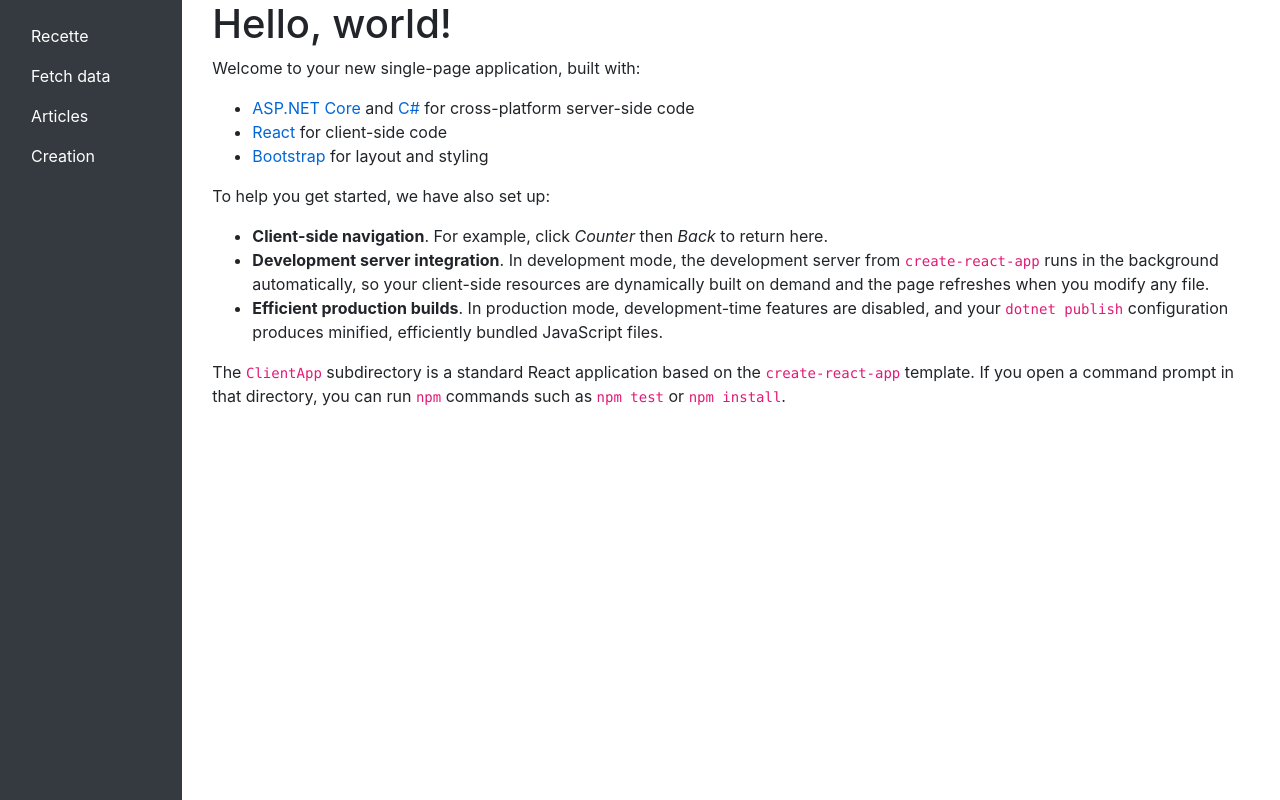
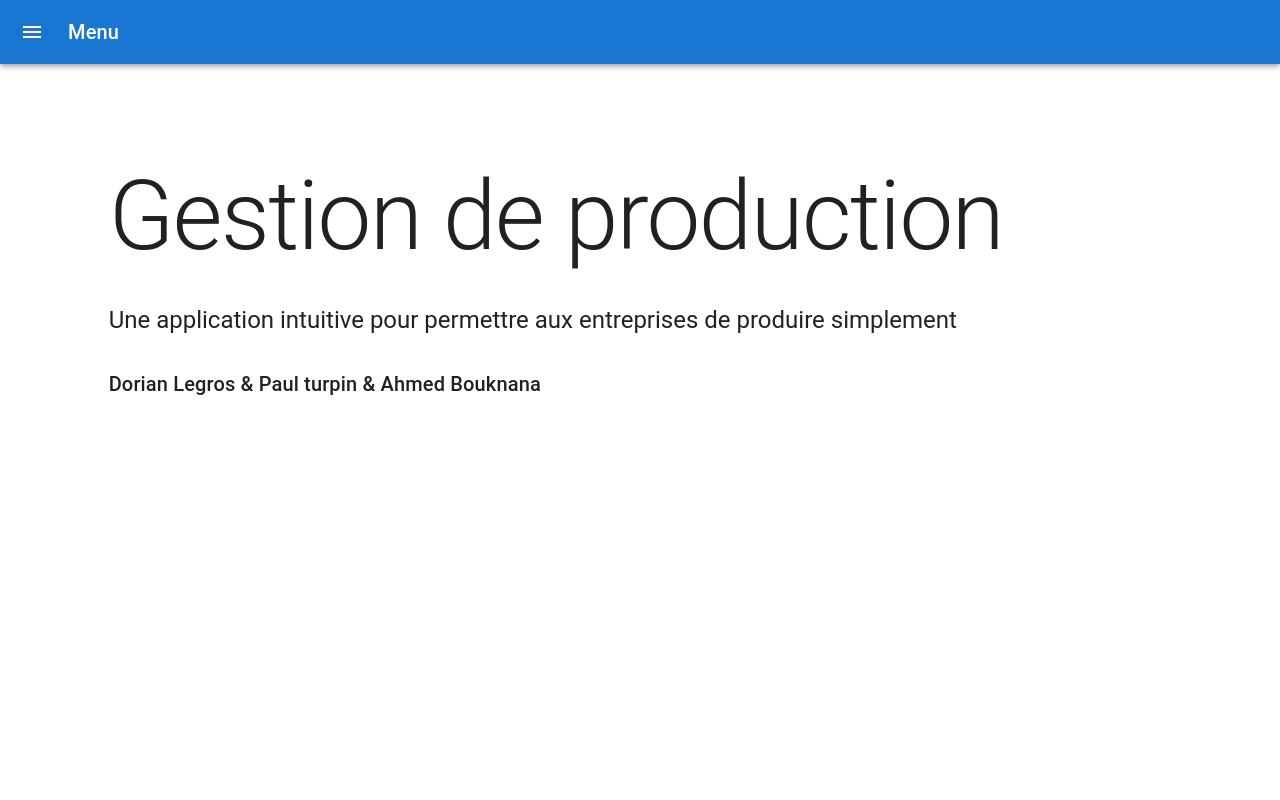
Before and after one commit to Druxys/projet-fil-rouge, a React (Create React App) app in the folder ClientApp/: page / in a window 1280 px wide. Built offline with nearby package versions, Linux system fonts and the light colour scheme.

Commit message:
front modifié

```diff
--- a/ClientApp/public/index.html
+++ b/ClientApp/public/index.html
@@ -1,7 +1,7 @@
 <!DOCTYPE html>
 <html lang="en">
-  <head>
-    <meta charset="utf-8">
+<head>
+
     <meta name="viewport" content="width=device-width, initial-scale=1, shrink-to-fit=no">
     <meta name="theme-color" content="#000000">
 
@@ -22,7 +22,8 @@
       Learn how to configure a non-root public URL by running `npm run build`.
     -->
     <title>ProjetFilBleu_AppBureauxDEtudes</title>
-  </head>
+    <meta charset="UTF-8">
+</head>
   <body>
     <noscript>
       You need to enable JavaScript to run this app.
--- a/ClientApp/src/App.js
+++ b/ClientApp/src/App.js
@@ -20,12 +20,6 @@
                     <Route exact path="/">
                         <Home />
                     </Route>
-                    <Route path="/counter">
-                        <Counter />
-                    </Route>
-                    <Route path="/fetch-data">
-                        <Fettchdata />
-                    </Route>
                     <Route path="/articles">
                         <Articles />
                     </Route>
--- a/ClientApp/src/components/ArticleDetails.js
+++ b/ClientApp/src/components/ArticleDetails.js
@@ -107,9 +107,12 @@
                                 }}
                             />
                             </Grid>
-                        <Grid item xs={12}>
-                                <input  type="submit" />
+
+                            <Grid item xs={6}>
+                                <Button fullWidth variant="contained" type="submit" > Lancer</Button>
+                               {/* <input  type="submit" />*/}
                             </Grid>
+
 
                         </form>
                     </Grid>
--- a/ClientApp/src/components/Articles.js
+++ b/ClientApp/src/components/Articles.js
@@ -2,9 +2,12 @@
 
 import { useHistory } from 'react-router-dom';
 import { DataGrid } from '@mui/x-data-grid';
-import DeleteIcon from '@mui/icons-material/Delete';
-import IconButton from '@mui/material/IconButton';
 
+
+import {
+    Grid,
+    Typography
+} from '@mui/material';
 export const Articles = (props) => {
     let history = useHistory();
     const [articles, setArticles] = useState();
@@ -19,79 +22,71 @@
 
         setArticles(resultData);
     }
-
     useEffect(() => {
-
         getArticlesData();
-
     }, []);
+    const localizedTextsMap = {
+        columnMenuUnsort: "Sans tri",
+        columnMenuSortAsc: "Trier par ASC",
+        columnMenuSortDesc: "Trier par DESC",
+        columnMenuFilter: "Filtrer",
+        columnMenuHideColumn: "Masquer colonne",
+        columnMenuShowColumns: "Afficher colonne"
+    };
 
     const columns = [
-        { field: 'id', headerName: 'ID', width: 70 },
-        { field: 'code', headerName: 'Code', width: 130 },
-        { field: 'libelle', headerName: 'Libellé', width: 130 },
+        { field: 'Id', headerName: 'ID', width: 70 },
+        { field: 'Code', headerName: 'Code', width: 130 },
+        { field: 'Label', headerName: 'Libellé', width: 130 },
         {
-            field: 'categorie',
+            field: 'CategoryId',
             headerName: 'Catégorie',
             width: 90,
         },
-        {
-            field: 'action',
-            headerName: 'Actions',
-            sortable: false,
-            width: 160,
-            renderCell: (params) => (
-                <IconButton onClick={() => alert("delete")}>
-                    <DeleteIcon />
-                </IconButton>
-            )
+        //{
+        //    field: 'action',
+        //    headerName: 'Actions',
+        //    sortable: false,
+        //    width: 160,
+        //    renderCell: (params) => (
+        //        <IconButton onClick={() => alert("delete")}>
+        //            <DeleteIcon />
+        //        </IconButton>
+        //    )
 
-        },
+        //},
     ];
 
-    console.log(articles)
     return (
+        <>
+            {!articles ?
+                <Grid container rowSpacing={1} columnSpacing={{ xs: 1, sm: 2, md: 3 }}>
+                    <Grid mb="2rem" item xs={12}>
+                        <Typography variant="h4" component="h3">
+                            Pas de données
+                        </Typography>
+                    </Grid>
+                </Grid> :
+                <Grid container rowSpacing={1} columnSpacing={{ xs: 1, sm: 2, md: 3 }}>
+                    <Grid mb="2rem" item xs={12}>
                         <DataGrid
                             rows={!!articles ? articles : []}
                             columns={columns}
                             pageSize={20}
+                            autoHeight
                             rowsPerPageOptions={[5]}
-
+                            localeText={localizedTextsMap}
                             onRowClick={(e) => {
                                 handleDetail(e.id);
                             }}
 
                         />
-        //<table className='table table-striped table-hover' aria-labelledby="tabelLabel">
-        //    <thead>
-        //        <tr>
-        //            <th>Code</th>
-        //            <th>Libellé</th>
-        //            <th>Catégorie</th>
-        //            <th>Actions</th>
-        //        </tr>
-        //    </thead>
-        //    <tbody>
-        //        {articles?.map(article =>
-        //            <tr key={article.id}
-        //                onClick={(e) => {
-        //                    console.log("lala" + article.id)
-        //                    e.stopPropagation();
-        //                    handleDetail(article.id);
-        //                }}>
-        //                <td>{article.code}</td>
-        //                <td>{article.libelle}</td>
-        //                <td>{article.id_categorie}</td>
-        //                <td>
-        //                    <button type="button" className="btn btn-primary"><i className="far fa-eye"></i></button>
-        //                    <button type="button" className="btn btn-success"><i className="fas fa-edit"></i></button>
-        //                    <button type="button" className="btn btn-danger"><i className="far fa-trash-alt"></i></button>
-        //                </td>
-        //            </tr>
-        //        )}
-        //    </tbody>
-        //</table>
-    )
-
+                    </Grid>
+                </Grid>
 
             }
+
+        </>
+
+    )
+}
--- a/ClientApp/src/components/ArticlesForm.js
+++ b/ClientApp/src/components/ArticlesForm.js
@@ -16,9 +16,7 @@
 
     const [operationValue, setOperationValue] = useState()
     const [categoryValue, setCategoryValue] = useState()
-
-    //console.log(watch("example")); // watch input value by passing the name of it
-
+    const [test, settest] = useState(false)
 
     const getArticlesData = async () => {
         const response = await fetch('articles');
@@ -27,9 +25,6 @@
         setArticles(resultData);
     }
 
-    useEffect(() => {
-        getArticlesData();
-    }, []);
 
     const getCategoriesData = async () => {
         const response = await fetch('categories');
@@ -37,10 +32,8 @@
         const resultData = JSON.parse(data)
         setCategories(resultData);
     }
-    //console.log(dataList)
-    useEffect(() => {
-        getCategoriesData();
-    }, []);
+
+
 
     const getOperationsData = async () => {
         const response = await fetch('operations');
@@ -50,6 +43,8 @@
     }
 
     useEffect(() => {
+        getArticlesData();
+        getCategoriesData();
         getOperationsData();
     }, []);
 
@@ -68,9 +63,6 @@
         label: operation.libelle,
         value: operation.code,
     }));
-
-
-
 
     const handleChange = (e, index) => {
         const { name, value } = e.target;
@@ -124,12 +116,14 @@
         })
             .then(response => {
                 console.log("Status: ", response.status);
+                settest(true);
+                console.log(test);
                 console.log("Data: ", response.data);
             }).catch(error => {
                 console.error('Something went wrong!', error);
             });
     };
-
+    console.log(test);
     const ref0 = useRef();
     return (
         <Box sx={{ flexGrow: 1 }} mt="10rem">
@@ -147,7 +141,7 @@
                         <TextField fullWidth  {...register("codeArticleNew", { required: true })} label="Code article" />
                         {errors.exampleRequired && <span>This field is required</span>}
                     </Grid>
-                    <Grid item xs={12}>
+                    <Grid mt="2rem" item xs={12}>
                         <FormControl fullWidth >
                             <InputLabel id="codeCategorie">Catégorie</InputLabel>
 
@@ -236,7 +230,7 @@
 
 
                                 {dataList.length - 1 === index && dataList.length < 2 && (
-                                    <Box >
+                                    <Box ml="2rem">
                                         <Typography variant="h6" component="h6">
                                             Ajouter un composant
                                         </Typography>
@@ -250,7 +244,7 @@
 
                         </>
                     ))}
-                    <Grid item xs={12}>
+                    <Grid mt="2rem" item xs={12}>
                         <FormControl fullWidth >
                             <InputLabel id="codeOperation">Opération</InputLabel>
 
@@ -273,8 +267,9 @@
                             </Select>
                         </FormControl>
                     </Grid>
-                    <Grid item xs={6}>
-                        <input type="submit" />
+                    <Grid mt="4rem" item xs={6}>
+                        <Button fullWidth variant="contained" type="submit" > Créer</Button>
+                        {/*<input type="submit" />*/}
                     </Grid>
                 </Grid>
 
--- a/ClientApp/src/components/Home.js
+++ b/ClientApp/src/components/Home.js
@@ -1,25 +1,26 @@
 import React, { Component } from 'react';
+
+import {
+    Typography
+} from '@mui/material';
 
 export class Home extends Component {
     static displayName = Home.name;
 
-  render () {
+    render() {
         return (
             <>
-        <h1>Hello, world!</h1>
-        <p>Welcome to your new single-page application, built with:</p>
-        <ul>
-          <li><a href='https://get.asp.net/'>ASP.NET Core</a> and <a href='https://msdn.microsoft.com/en-us/library/67ef8sbd.aspx'>C#</a> for cross-platform server-side code</li>
-          <li><a href='https://facebook.github.io/react/'>React</a> for client-side code</li>
-          <li><a href='http://getbootstrap.com/'>Bootstrap</a> for layout and styling</li>
-        </ul>
-        <p>To help you get started, we have also set up:</p>
-        <ul>
-          <li><strong>Client-side navigation</strong>. For example, click <em>Counter</em> then <em>Back</em> to return here.</li>
-          <li><strong>Development server integration</strong>. In development mode, the development server from <code>create-react-app</code> runs in the background automatically, so your client-side resources are dynamically built on demand and the page refreshes when you modify any file.</li>
-          <li><strong>Efficient production builds</strong>. In production mode, development-time features are disabled, and your <code>dotnet publish</code> configuration produces minified, efficiently bundled JavaScript files.</li>
-        </ul>
-        <p>The <code>ClientApp</code> subdirectory is a standard React application based on the <code>create-react-app</code> template. If you open a command prompt in that directory, you can run <code>npm</code> commands such as <code>npm test</code> or <code>npm install</code>.</p>
+                <Typography variant="h1" component="h1">
+                    Gestion de production
+                </Typography>
+                <Typography mt="2rem" variant="h5" component="h5">
+                    Une application intuitive pour permettre aux entreprises de produire simplement
+                </Typography>
+
+                <Typography mt="2rem" variant="h6" component="h6">
+                    Dorian Legros & Paul turpin & Ahmed Bouknana
+                </Typography>
+
             </>
         );
     }
--- a/ClientApp/src/components/Layout.js
+++ b/ClientApp/src/components/Layout.js
@@ -1,26 +1,28 @@
 import React, { Component } from 'react';
 import { NavMenu } from './NavMenu';
 import { Container, Row, Col } from "reactstrap";
+import TemporaryDrawer from './sideBar';
+import { Box, Grid } from '@mui/material';
+
 export class Layout extends Component {
-  static displayName = Layout.name;
+    static displayName = Layout.name;
 
-  render () {
-      return (
-         <>
-              <Container fluid>
-        <Row>
-                    <Col xs={2} id="sidebar-wrapper">
-                          <NavMenu />
-                    </Col>
-                    <Col  xs={10} id="page-content-wrapper">
-                         {this.props.children}
-                    </Col>
-                </Row>
+    render() {
+        return (
+            <Box sx={{ flexGrow: 1 }} mt="10rem">
+                <Grid container rowSpacing={1} columnSpacing={{ xs: 1, sm: 2, md: 3 }}>
+                    <Grid mb="5rem" item xs={1}>
+                        <TemporaryDrawer />
+                    </Grid>
+                    <Grid mb="2rem" item xs={9} >
+                        {this.props.children}
+                    </Grid>
+                    <Grid mb="2rem" item xs={2} >
 
+                    </Grid>
+                </Grid>
+            </Box >
 
-
-              </Container>
-          </>
-    );
-  }
+        );
+    }
 }
--- a/ClientApp/src/components/NavMenu.css
+++ b/ClientApp/src/components/NavMenu.css
@@ -1,9 +1,7 @@
-a.navbar-brand {
-  white-space: normal;
-  text-align: center;
-  word-break: break-all;
+
+.color{
+    color: grey;
 }
-
 html {
   font-size: 14px;
 }
@@ -21,31 +19,6 @@
     height:100%;
 
 }
-.sidebar {
-    position: fixed;
-    top: 0;
-    bottom: 0;
-    left: 0;
-    min-height: 100vh !important;
-    z-index: 100;
-    padding: 48px 0 0;
-    box-shadow: inset -1px 0 0 rgba(0, 0, 0, .1);
-}
-
-#sidebar-wrapper {
-    min-height: 100vh !important;
-    width: 100vw;
-    margin-left: -1rem;
-    -webkit-transition: margin .25s ease-out;
-    -moz-transition: margin .25s ease-out;
-    -o-transition: margin .25s ease-out;
-    transition: margin .25s ease-out;
-}
-
-    #sidebar-wrapper .sidebar-heading {
-        padding: 0.875rem 1.25rem;
-        font-size: 1.2rem;
-    }
 
 #page-content-wrapper {
     min-width: 0;
--- a/ClientApp/src/components/NavMenu.js
+++ b/ClientApp/src/components/NavMenu.js
@@ -1,5 +1,5 @@
 import React, { Component } from 'react';
-import { Collapse, Container, Navbar, NavbarBrand, NavbarToggler, NavItem, NavLink } from 'reactstrap';
+import { NavLink } from 'reactstrap';
 import { Link } from 'react-router-dom';
 import './NavMenu.css';
 
--- /dev/null
+++ b/ClientApp/src/components/sideBar.js
@@ -0,0 +1,146 @@
+import * as React from 'react';
+import { styled, useTheme } from '@mui/material/styles';
+import Box from '@mui/material/Box';
+import Drawer from '@mui/material/Drawer';
+import CssBaseline from '@mui/material/CssBaseline';
+import MuiAppBar from '@mui/material/AppBar';
+import Toolbar from '@mui/material/Toolbar';
+import List from '@mui/material/List';
+import Typography from '@mui/material/Typography';
+import Divider from '@mui/material/Divider';
+import IconButton from '@mui/material/IconButton';
+import MenuIcon from '@mui/icons-material/Menu';
+import ChevronLeftIcon from '@mui/icons-material/ChevronLeft';
+import ChevronRightIcon from '@mui/icons-material/ChevronRight';
+import ListItem from '@mui/material/ListItem';
+import ListItemButton from '@mui/material/ListItemButton';
+import './NavMenu.css';
+
+import ListItemText from '@mui/material/ListItemText';
+import { Link } from 'react-router-dom';
+import { NavLink } from 'reactstrap';
+
+const drawerWidth = 350;
+
+const Main = styled('main', { shouldForwardProp: (prop) => prop !== 'open' })(
+    ({ theme, open }) => ({
+        flexGrow: 1,
+        padding: theme.spacing(3),
+        transition: theme.transitions.create('margin', {
+            easing: theme.transitions.easing.sharp,
+            duration: theme.transitions.duration.leavingScreen,
+        }),
+        marginLeft: `-${drawerWidth}px`,
+        ...(open && {
+            transition: theme.transitions.create('margin', {
+                easing: theme.transitions.easing.easeOut,
+                duration: theme.transitions.duration.enteringScreen,
+            }),
+            marginLeft: 0,
+        }),
+    }),
+);
+
+const AppBar = styled(MuiAppBar, {
+    shouldForwardProp: (prop) => prop !== 'open',
+})(({ theme, open }) => ({
+    transition: theme.transitions.create(['margin', 'width'], {
+        easing: theme.transitions.easing.sharp,
+        duration: theme.transitions.duration.leavingScreen,
+    }),
+    ...(open && {
+        width: `calc(100% - ${drawerWidth}px)`,
+        marginLeft: `${drawerWidth}px`,
+        transition: theme.transitions.create(['margin', 'width'], {
+            easing: theme.transitions.easing.easeOut,
+            duration: theme.transitions.duration.enteringScreen,
+        }),
+    }),
+}));
+
+const DrawerHeader = styled('div')(({ theme }) => ({
+    display: 'flex',
+    alignItems: 'center',
+    padding: theme.spacing(0, 1),
+    // necessary for content to be below app bar
+    ...theme.mixins.toolbar,
+    justifyContent: 'flex-end',
+}));
+
+export default function PersistentDrawerLeft() {
+    const theme = useTheme();
+    const [open, setOpen] = React.useState(false);
+
+    const handleDrawerOpen = () => {
+        setOpen(true);
+    };
+
+    const handleDrawerClose = () => {
+        setOpen(false);
+    };
+   const handleClick = () => {
+        setOpen(false);
+    }
+
+    return (
+        <Box sx={{ display: 'flex' }}>
+            <CssBaseline />
+            <AppBar position="fixed" open={open}>
+                <Toolbar>
+                    <IconButton
+                        color="inherit"
+                        aria-label="open drawer"
+                        onClick={handleDrawerOpen}
+                        edge="start"
+                        sx={{ mr: 2, ...(open && { display: 'none' }) }}
+                    >
+                        <MenuIcon />
+                    </IconButton>
+                    <Typography variant="h6" noWrap component="div">
+                       Menu
+                    </Typography>
+                </Toolbar>
+            </AppBar>
+            <Drawer
+                sx={{
+                    width: drawerWidth,
+                    flexShrink: 0,
+                    '& .MuiDrawer-paper': {
+                        width: drawerWidth,
+                        boxSizing: 'border-box',
+                    },
+                }}
+                variant="persistent"
+                anchor="left"
+                open={open}
+            >
+                <DrawerHeader>
+                    <IconButton onClick={handleDrawerClose}>
+                        {theme.direction === 'ltr' ? <ChevronLeftIcon /> : <ChevronRightIcon />}
+                    </IconButton>
+                </DrawerHeader>
+                <Divider />
+                <List>
+                    <ListItem disablePadding>
+                        <ListItemButton onClick={() => handleClick()}>
+                            <NavLink tag={Link} className="color" to="/"> <ListItemText primary="Accueil" /></NavLink>
+
+                        </ListItemButton>
+                    </ListItem>
+                    <ListItem disablePadding >
+                        <ListItemButton onClick={() => handleClick()}>
+                            <NavLink tag={Link} className="color" to="/articles"> <ListItemText primary="Articles" /></NavLink>
+
+                        </ListItemButton>
+                    </ListItem>
+                    <ListItem disablePadding >
+                        <ListItemButton onClick={() => handleClick()}>
+                            <NavLink tag={Link} className="color" to="/new-article" > <ListItemText primary="Création Recette" onClick={() => handleClick()} /></NavLink>
+                        </ListItemButton>
+                    </ListItem>
+                </List>
+                <Divider />
+            </Drawer>
+        </Box>
+    );
+}
```
Also changed, not shown: ClientApp/src/index.js (+4 -4 lines). Lines whose indentation alone changed are shown as unchanged.
